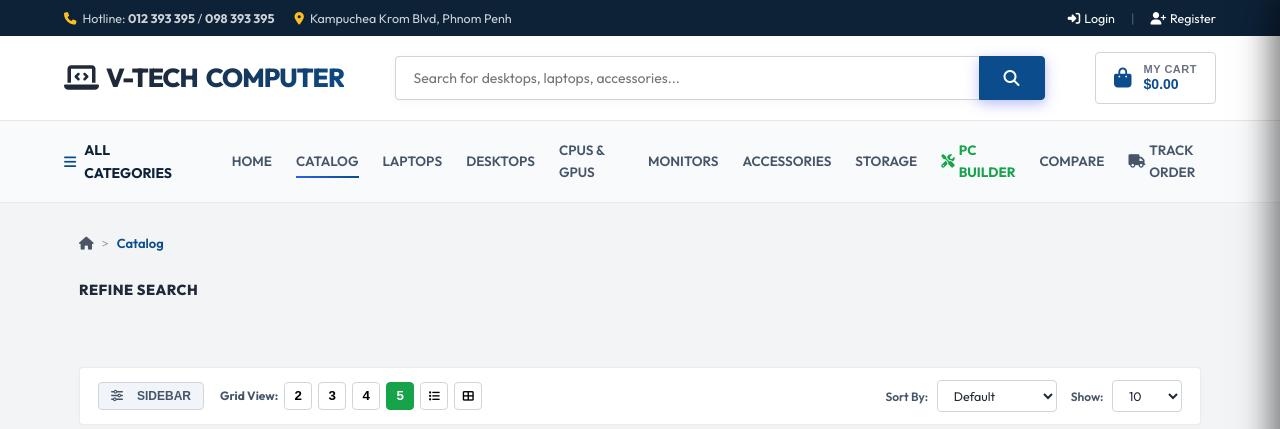
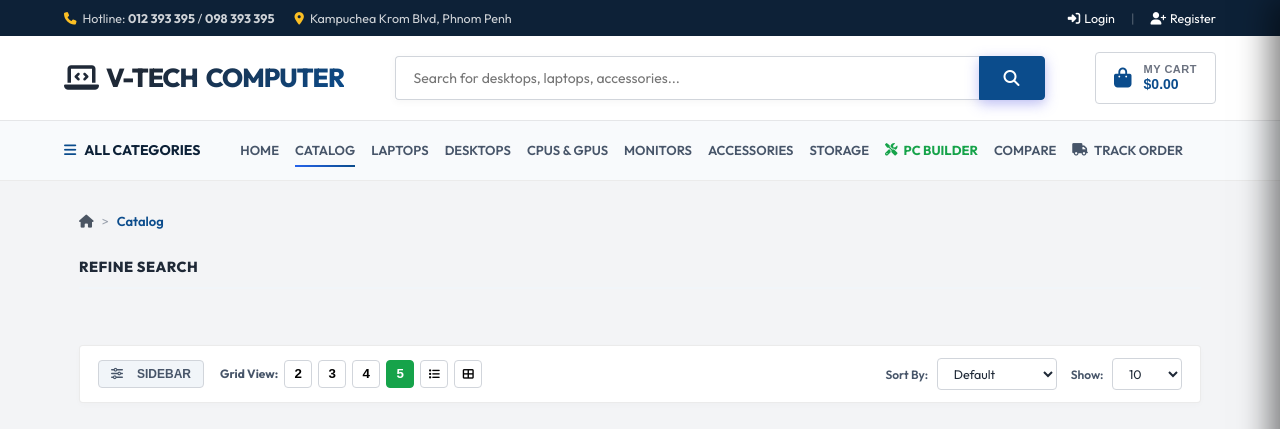
Before and after one commit to pov-pisal/cyberstore-computer-shop, a Django app: page /catalog/ in a window 1280 px wide. Shown: the top 429 px of the page. Run offline with Django 4.2, Linux system fonts and the light colour scheme; data comes from the database, SQL or seed files in the repository; data that the repository does not hold is empty.

Commit message:
style: Fix navigation bar text wrapping and baseline alignment

```diff
--- a/templates/base.html
+++ b/templates/base.html
@@ -79,18 +79,18 @@
                     {% include 'core/category_sidebar.html' %}
                 </div>
 
-                <div style="display: flex; gap: 24px; align-items: center;">
-                    <a href="{% url 'home' %}" class="nav-link {% if request.resolver_match.url_name == 'home' %}active{% endif %}" style="font-size: 13.5px; font-weight: 600; color: #475569; text-decoration: none; text-transform: uppercase; transition: var(--transition-smooth);">Home</a>
-                    <a href="{% url 'catalog' %}" class="nav-link {% if request.resolver_match.url_name == 'catalog' and not request.GET.category %}active{% endif %}" style="font-size: 13.5px; font-weight: 600; color: #475569; text-decoration: none; text-transform: uppercase; transition: var(--transition-smooth);">Catalog</a>
-                    <a href="{% url 'catalog' %}?category=laptops" class="nav-link" style="font-size: 13.5px; font-weight: 600; color: #475569; text-decoration: none; text-transform: uppercase; transition: var(--transition-smooth);">Laptops</a>
-                    <a href="{% url 'catalog' %}?category=desktops" class="nav-link" style="font-size: 13.5px; font-weight: 600; color: #475569; text-decoration: none; text-transform: uppercase; transition: var(--transition-smooth);">Desktops</a>
-                    <a href="{% url 'catalog' %}?category=gpus" class="nav-link" style="font-size: 13.5px; font-weight: 600; color: #475569; text-decoration: none; text-transform: uppercase; transition: var(--transition-smooth);">CPUs & GPUs</a>
-                    <a href="{% url 'catalog' %}?category=monitors" class="nav-link" style="font-size: 13.5px; font-weight: 600; color: #475569; text-decoration: none; text-transform: uppercase; transition: var(--transition-smooth);">Monitors</a>
-                    <a href="{% url 'catalog' %}?category=accessories" class="nav-link" style="font-size: 13.5px; font-weight: 600; color: #475569; text-decoration: none; text-transform: uppercase; transition: var(--transition-smooth);">Accessories</a>
-                    <a href="{% url 'catalog' %}?category=storage" class="nav-link" style="font-size: 13.5px; font-weight: 600; color: #475569; text-decoration: none; text-transform: uppercase; transition: var(--transition-smooth);">Storage</a>
-                    <a href="{% url 'pc_builder' %}" class="nav-link {% if request.resolver_match.url_name == 'pc_builder' %}active{% endif %}" style="font-size: 13.5px; font-weight: 700; color: #16a34a; text-decoration: none; text-transform: uppercase; transition: var(--transition-smooth); display: flex; align-items: center; gap: 4px;"><i class="fa fa-tools"></i> PC Builder</a>
-                    <a href="{% url 'product_compare' %}" class="nav-link {% if request.resolver_match.url_name == 'product_compare' %}active{% endif %}" style="font-size: 13.5px; font-weight: 600; color: #475569; text-decoration: none; text-transform: uppercase; transition: var(--transition-smooth);">Compare</a>
-                    <a href="{% url 'track_order' %}" class="nav-link {% if request.resolver_match.url_name == 'track_order' %}active{% endif %}" style="font-size: 13.5px; font-weight: 600; color: #475569; text-decoration: none; text-transform: uppercase; transition: var(--transition-smooth); display: flex; align-items: center; gap: 4px;"><i class="fa fa-truck"></i> Track Order</a>
+                <div style="display: flex; gap: 16px; align-items: center;">
+                    <a href="{% url 'home' %}" class="nav-link {% if request.resolver_match.url_name == 'home' %}active{% endif %}" style="font-size: 13px; font-weight: 600; color: #475569; text-decoration: none; text-transform: uppercase; transition: var(--transition-smooth); white-space: nowrap; display: inline-flex; align-items: center;">Home</a>
+                    <a href="{% url 'catalog' %}" class="nav-link {% if request.resolver_match.url_name == 'catalog' and not request.GET.category %}active{% endif %}" style="font-size: 13px; font-weight: 600; color: #475569; text-decoration: none; text-transform: uppercase; transition: var(--transition-smooth); white-space: nowrap; display: inline-flex; align-items: center;">Catalog</a>
+                    <a href="{% url 'catalog' %}?category=laptops" class="nav-link" style="font-size: 13px; font-weight: 600; color: #475569; text-decoration: none; text-transform: uppercase; transition: var(--transition-smooth); white-space: nowrap; display: inline-flex; align-items: center;">Laptops</a>
+                    <a href="{% url 'catalog' %}?category=desktops" class="nav-link" style="font-size: 13px; font-weight: 600; color: #475569; text-decoration: none; text-transform: uppercase; transition: var(--transition-smooth); white-space: nowrap; display: inline-flex; align-items: center;">Desktops</a>
+                    <a href="{% url 'catalog' %}?category=gpus" class="nav-link" style="font-size: 13px; font-weight: 600; color: #475569; text-decoration: none; text-transform: uppercase; transition: var(--transition-smooth); white-space: nowrap; display: inline-flex; align-items: center;">CPUs & GPUs</a>
+                    <a href="{% url 'catalog' %}?category=monitors" class="nav-link" style="font-size: 13px; font-weight: 600; color: #475569; text-decoration: none; text-transform: uppercase; transition: var(--transition-smooth); white-space: nowrap; display: inline-flex; align-items: center;">Monitors</a>
+                    <a href="{% url 'catalog' %}?category=accessories" class="nav-link" style="font-size: 13px; font-weight: 600; color: #475569; text-decoration: none; text-transform: uppercase; transition: var(--transition-smooth); white-space: nowrap; display: inline-flex; align-items: center;">Accessories</a>
+                    <a href="{% url 'catalog' %}?category=storage" class="nav-link" style="font-size: 13px; font-weight: 600; color: #475569; text-decoration: none; text-transform: uppercase; transition: var(--transition-smooth); white-space: nowrap; display: inline-flex; align-items: center;">Storage</a>
+                    <a href="{% url 'pc_builder' %}" class="nav-link {% if request.resolver_match.url_name == 'pc_builder' %}active{% endif %}" style="font-size: 13px; font-weight: 700; color: #16a34a; text-decoration: none; text-transform: uppercase; transition: var(--transition-smooth); display: inline-flex; align-items: center; gap: 6px; white-space: nowrap;"><i class="fa fa-tools" style="font-size: 12.5px;"></i> PC Builder</a>
+                    <a href="{% url 'product_compare' %}" class="nav-link {% if request.resolver_match.url_name == 'product_compare' %}active{% endif %}" style="font-size: 13px; font-weight: 600; color: #475569; text-decoration: none; text-transform: uppercase; transition: var(--transition-smooth); white-space: nowrap; display: inline-flex; align-items: center;">Compare</a>
+                    <a href="{% url 'track_order' %}" class="nav-link {% if request.resolver_match.url_name == 'track_order' %}active{% endif %}" style="font-size: 13px; font-weight: 600; color: #475569; text-decoration: none; text-transform: uppercase; transition: var(--transition-smooth); display: inline-flex; align-items: center; gap: 6px; white-space: nowrap;"><i class="fa fa-truck" style="font-size: 12.5px;"></i> Track Order</a>
                 </div>
             </div>
         </div>
```
